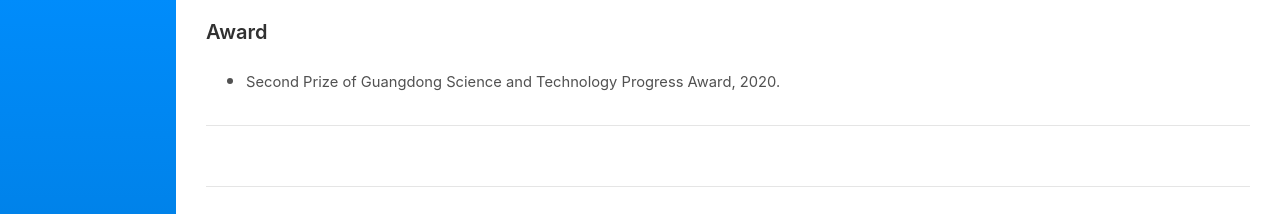
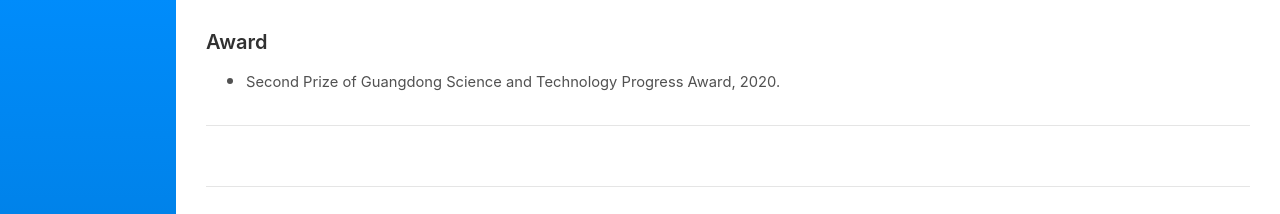
Before and after one commit to Dofboom/Dofboom.github.io, a Jekyll site: the page built from _posts/2020-5-30-a_award.md, in a window 1280 px wide. Shown: the top 214 px of the page. Built offline with Jekyll 4.4.1, drawn with Linux system fonts in a browser that asks for light colours.

Commit message:
Update _posts.scss

```diff
--- a/_sass/hydeout/_posts.scss
+++ b/_sass/hydeout/_posts.scss
@@ -10,7 +10,7 @@
 // Blog post or page title
 .page-title,
 .post-title {
-  margin-top: -0.5rem;
+  margin-top: 0;
 }
 
 .page-title,
@@ -78,7 +78,7 @@ article + *,
 .post-meta {
   color: $body-muted;
   margin-bottom: 1rem; //此处控制about me界面标题离下面内容的距离
-  margin-top: -0.5rem;
+  margin-top: -1rem;
 }
 
 .post,
```
